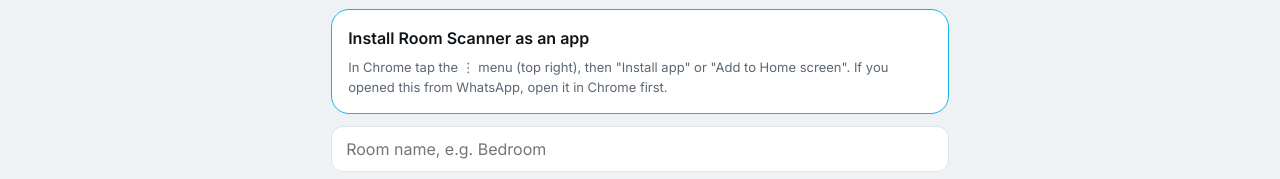
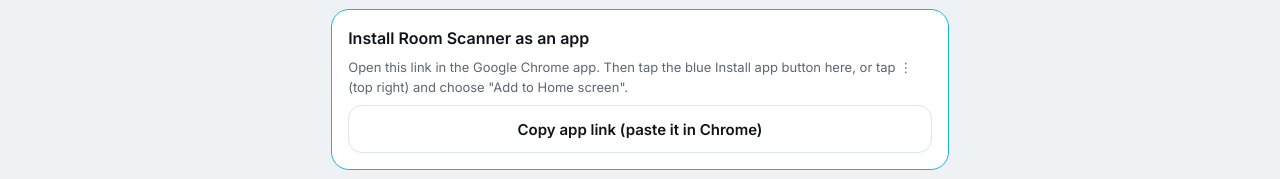
Before and after one commit to 18vinaysingh-debug/room-scanner, a plain HTML site: page index.html in a window 1280 px wide. Shown: the part 41-220 px from the top of the page. Drawn offline with Linux system fonts and the light colour scheme.

Commit message:
Show install help immediately

```diff
--- a/index.html
+++ b/index.html
@@ -122,6 +122,7 @@ select{font:16px Inter,sans-serif;padding:10px 12px;border:1.5px solid var(--lin
 <div id="inst" class="report" hidden style="margin-bottom:12px;border-color:var(--acc)">
  <div style="display:flex;gap:12px;align-items:center;justify-content:space-between;flex-wrap:wrap"><b>Install Room Scanner as an app</b><button class="go" id="instBtn" style="width:auto;margin:0;min-height:46px;padding:8px 20px">Install app</button></div>
  <p class="small" id="instHelp" style="margin:8px 0 0" hidden></p>
+ <button id="instCopy" style="margin-top:8px;width:100%">Copy app link (paste it in Chrome)</button>
 </div>
 <!-- ============ SCAN ============ -->
 <section id="p-scan">
@@ -702,11 +703,13 @@ let deferred=null;const standalone=matchMedia('(display-mode: standalone)').matc
 const ua=navigator.userAgent,inApp=/FBAN|FBAV|Instagram|WhatsApp|Line\/|wv\)|VivoBrowser|HeyTapBrowser|MiuiBrowser|SamsungBrowser/i.test(ua),isIOS=/iPhone|iPad/i.test(ua);
 addEventListener('beforeinstallprompt',e=>{e.preventDefault();deferred=e;if(!standalone){$('inst').hidden=false;$('instBtn').hidden=false;$('instHelp').hidden=true}});
 addEventListener('appinstalled',()=>{$('inst').hidden=true;toast('Installed. Open Room Scanner from your home screen.')});
+$('instCopy').onclick=async()=>{try{await navigator.clipboard.writeText('https://18vinaysingh-debug.github.io/room-scanner/');toast('Link copied. Open Chrome and paste it.')}catch(e){toast('18vinaysingh-debug.github.io/room-scanner')}};
+addEventListener('beforeinstallprompt',()=>{$('instCopy').hidden=true});
 $('instBtn').onclick=async()=>{if(deferred){deferred.prompt();const r=await deferred.userChoice;deferred=null;if(r.outcome!=='accepted')toast('Install cancelled')}else{$('instHelp').hidden=false}};
-if(!standalone)setTimeout(()=>{if(deferred)return;$('inst').hidden=false;$('instBtn').hidden=true;$('instHelp').hidden=false;
+if(!standalone)(()=>{if(deferred)return;$('inst').hidden=false;$('instBtn').hidden=true;$('instHelp').hidden=false;
  $('instHelp').textContent=isIOS?'On iPhone: open this link in Safari, tap the Share button, then "Add to Home Screen".':
   inApp?'This browser cannot install apps. Copy the link and open it in Google Chrome, then tap Install app.':
-  'In Chrome tap the ⋮ menu (top right), then "Install app" or "Add to Home screen". If you opened this from WhatsApp, open it in Chrome first.'},3500);
+  'Open this link in the Google Chrome app. Then tap the blue Install app button here, or tap ⋮ (top right) and choose "Add to Home screen".'})();
 
 update();drawRooms();addEventListener('resize',()=>{drawNScope()});
 }
```
